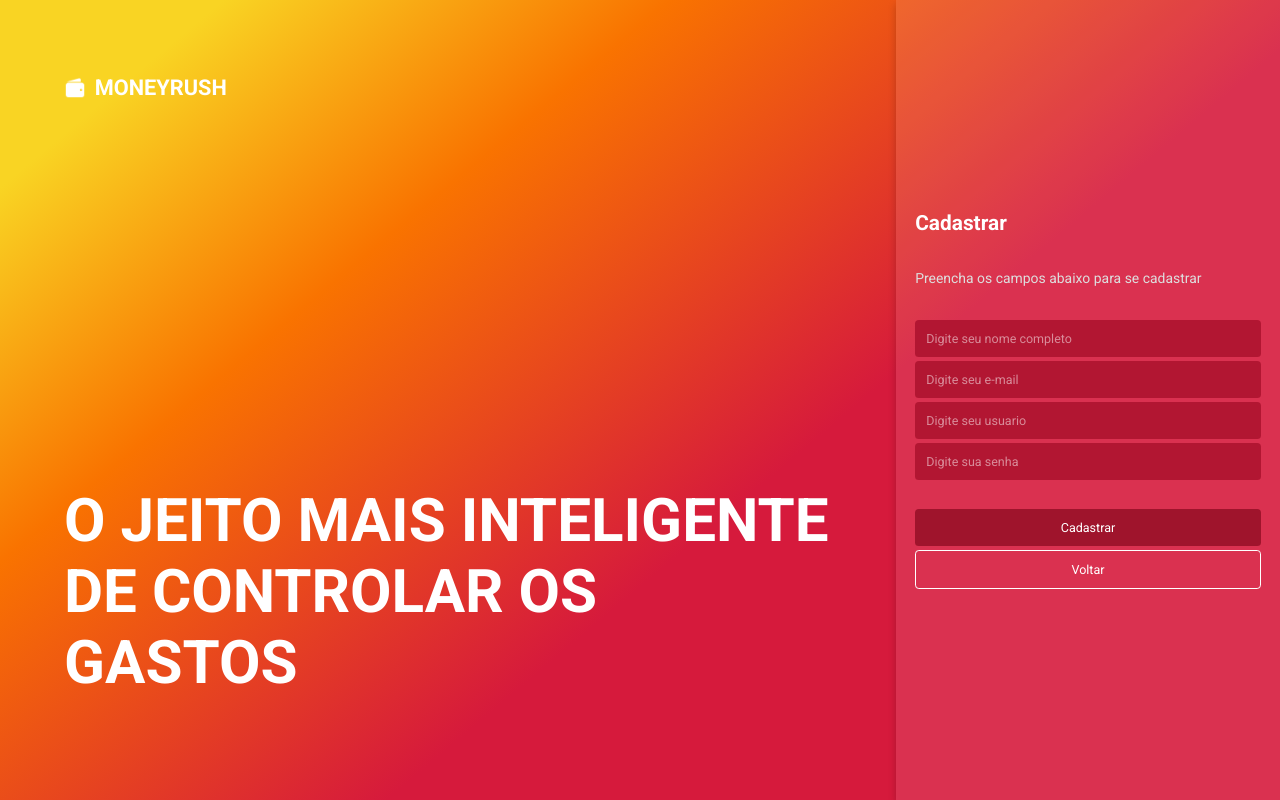
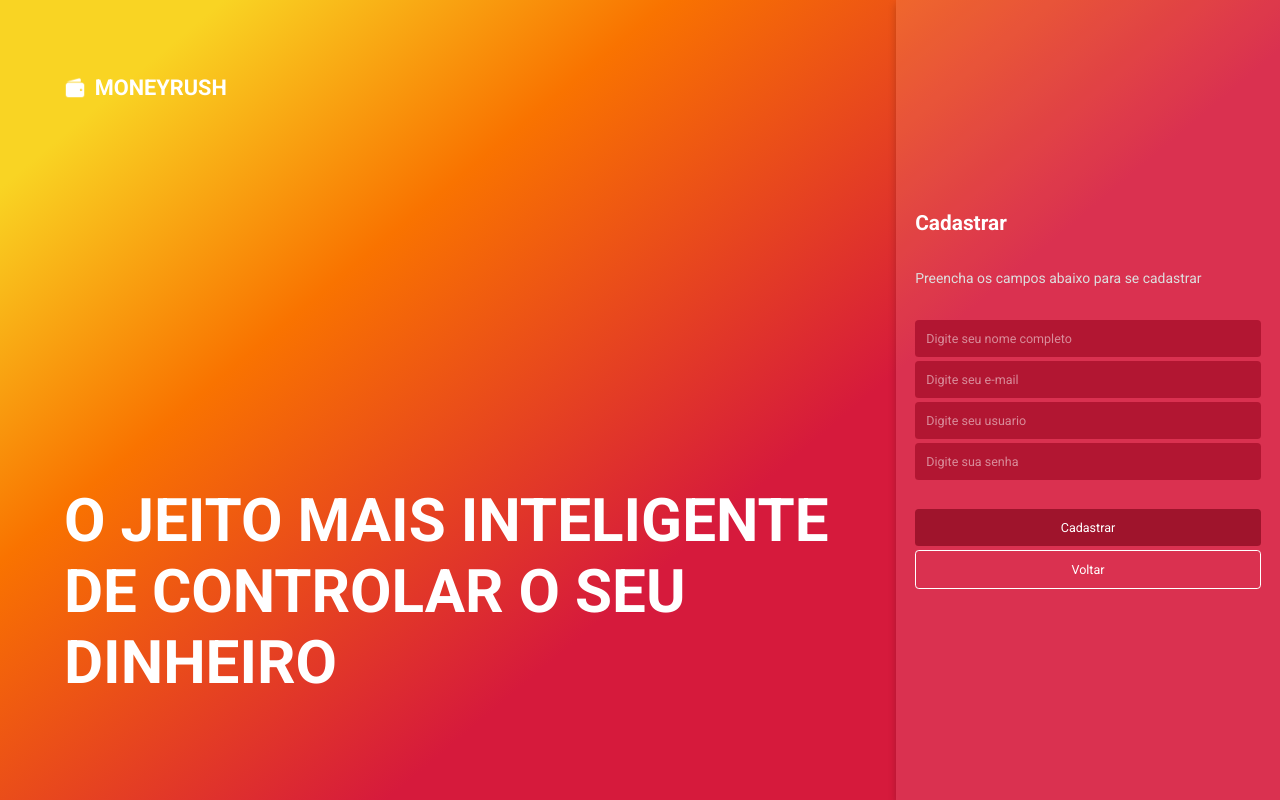
Before and after one commit to LucasB0mfim/MONEY_RUSH_FRONTEND, a React (Create React App) app: page /create-account in a window 1280 px wide. Built offline with nearby package versions, Linux system fonts and the light colour scheme.

Commit message:
Style: Trocar frase inicial do site.

```diff
--- a/src/pages/Cadastrar/index.tsx
+++ b/src/pages/Cadastrar/index.tsx
@@ -61,7 +61,7 @@ const Cadastrar = () => {
           <img src={wallet} alt="Icon" />
           <h1>MONEYRUSH</h1>
         </S.DivLogo>
-        <p>O JEITO MAIS INTELIGENTE<br />DE CONTROLAR OS<br />GASTOS</p>
+        <p>O JEITO MAIS INTELIGENTE<br />DE CONTROLAR O SEU<br />DINHEIRO</p>
       </S.Aside>
       <S.Main isError={Object.keys(form.errors).length > 0}>
         <h2>Cadastrar</h2>
--- a/src/pages/Login/index.tsx
+++ b/src/pages/Login/index.tsx
@@ -66,7 +66,7 @@ const Login = () => {
           <img src={wallet} alt="Icon" />
           <h1>MONEYRUSH</h1>
         </S.DivLogo>
-        <p>O JEITO MAIS INTELIGENTE<br />DE CONTROLAR OS<br />GASTOS</p>
+        <p>O JEITO MAIS INTELIGENTE<br />DE CONTROLAR O SEU<br />DINHEIRO</p>
       </S.Aside>
       <S.Main isError={Object.keys(form.errors).length > 0}>
         <h2>Login</h2>
--- a/src/styles.ts
+++ b/src/styles.ts
@@ -2,10 +2,6 @@ import styled, { createGlobalStyle } from "styled-components";
 
 type ErrorProps = {
   isError?: boolean
-}
-
-type RegisterProps = {
-  isScreenRegister?: boolean
 }
 
 type LoginProps = {
@@ -119,7 +115,7 @@ export const Input = styled.input<ErrorProps>`
   margin-bottom: 1.08%;
   border-radius: 0.3vw;
   background: ${colors.red};
-  border: ${(props) => props.isError ? '0.2vw solid #9F142C' : 'none'};
+  border: ${(props) => props.isError ? `0.2vw solid ${colors.redDark}` : 'none'};
 
   &::placeholder {
     color: ${colors.transparentGray};
```
